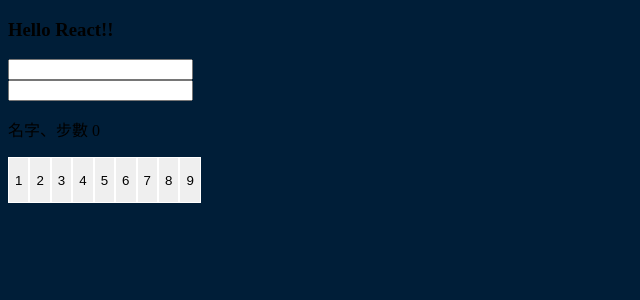
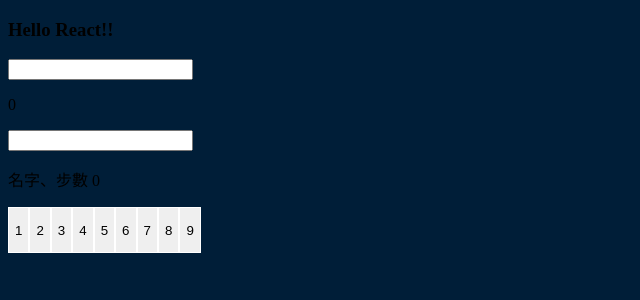
Before and after one commit to yuki16bit/sliding-puzzle-2019, a React app: page / in a window 1280 px wide. Shown: the top 300 px of the page, without its empty margins (0-640 px from the left). Built offline with nearby package versions, Linux system fonts and the light colour scheme.

Commit message:
quick sketch of Info

```diff
--- a/src/components/Game.jsx
+++ b/src/components/Game.jsx
@@ -53,7 +53,7 @@ class Game extends Component {
       <div className="Game">
         <div className="Game-info">
           <Info />
-          <Info />
+          <Info step={player.step}/>
           <p>名字、步數 {player.name + player.step}</p>
         </div>
         <Tiles
--- a/src/components/Info.jsx
+++ b/src/components/Info.jsx
@@ -1,9 +1,19 @@
 import React from 'react';
+import PropTypes from 'prop-types';
 
-const Info = () => (
+const Info = ({step}) => (
   <div>
+    <p>{step}</p>
     <input />
   </div>
 );
 
+Info.defaultProps = {
+  step: null,
+}
+
+Info.propTypes = {
+  step: PropTypes.number,
+};
+
 export default Info;
```
